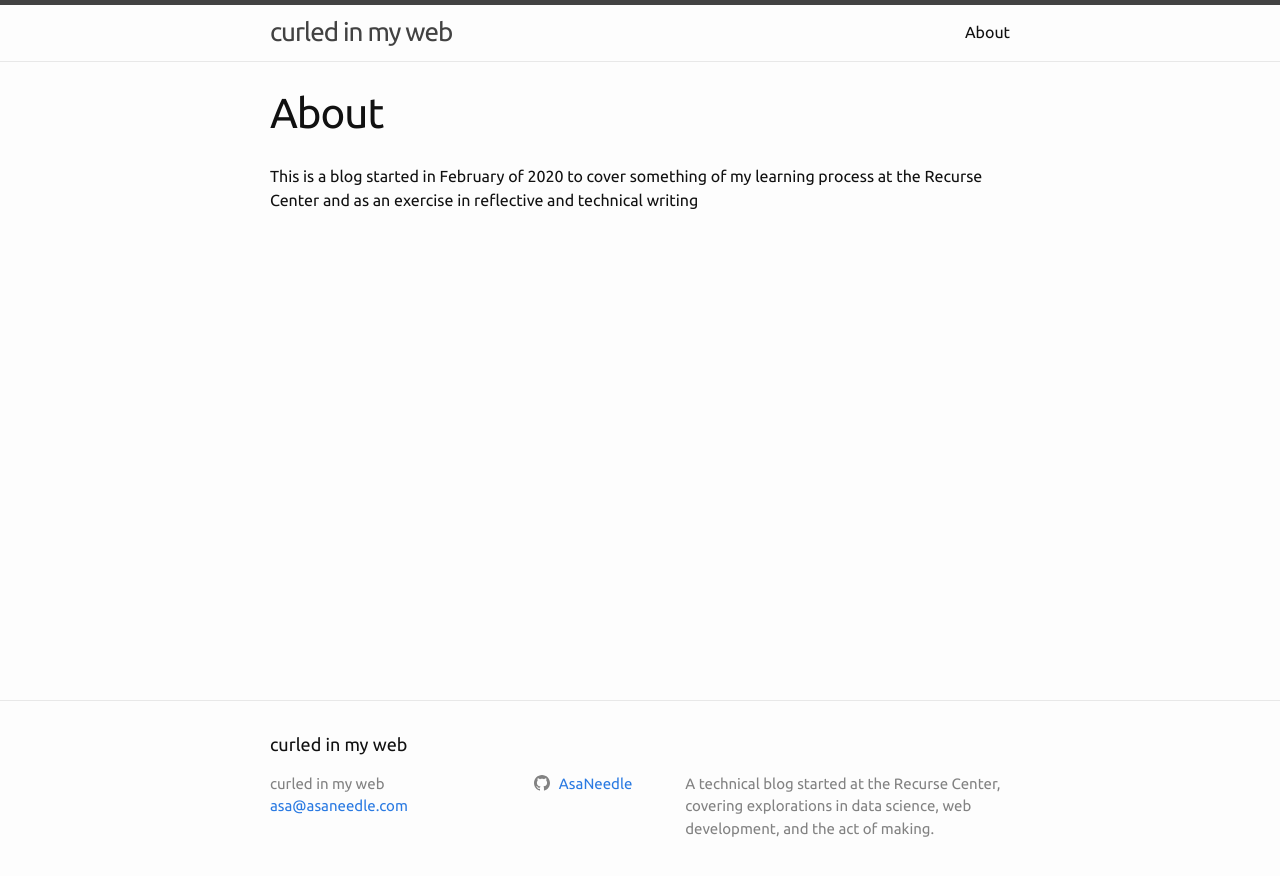
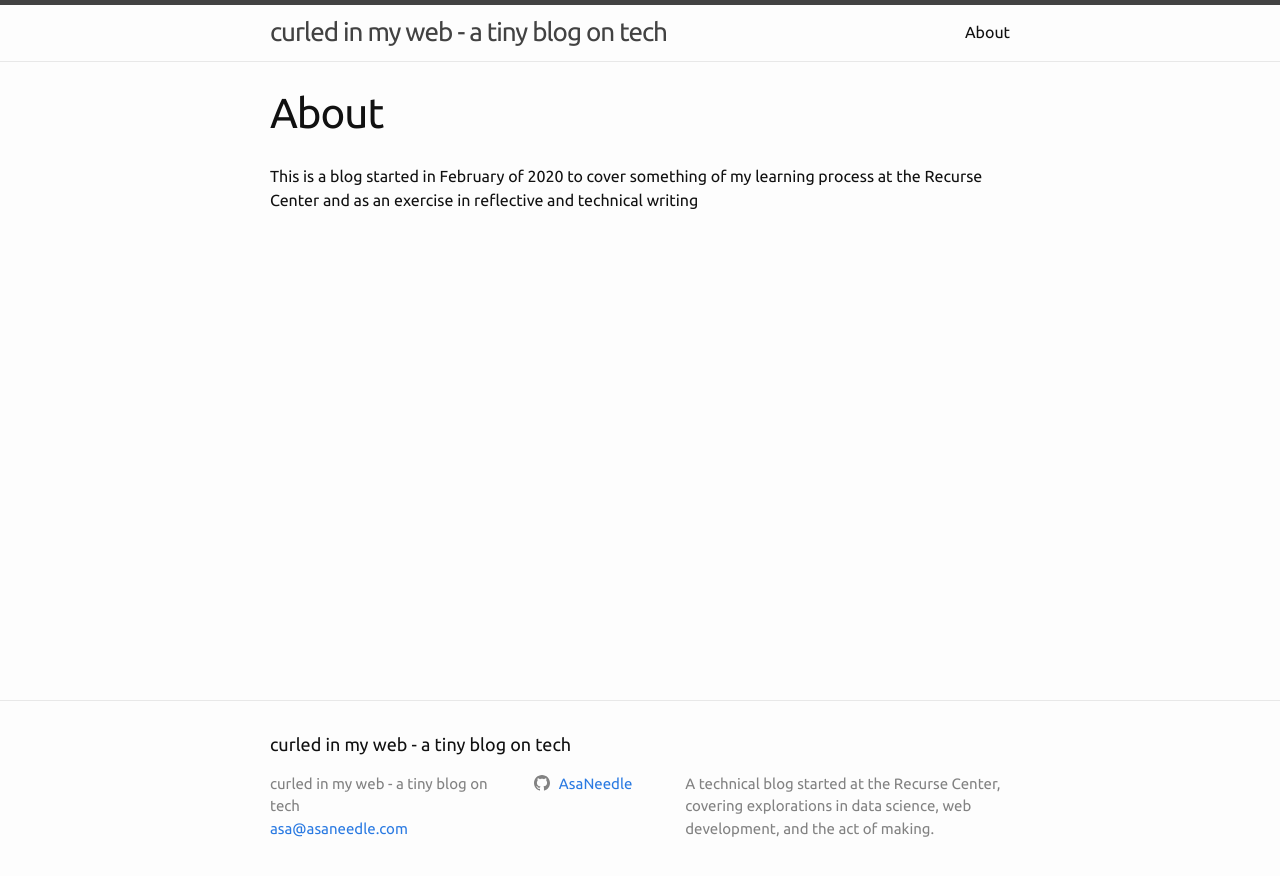
Before and after one commit to AsaNeedle/jekyll-technical-blog, a Jekyll site: the page built from about.markdown, in a window 1280 px wide. Shown: the top 876 px of the page. Built offline with Jekyll 4.4.1, drawn with Linux system fonts in a browser that asks for light colours.

```diff
--- a/_config.yml
+++ b/_config.yml
@@ -18,7 +18,7 @@
 # You can create any custom variable you would like, and they will be accessible
 # in the templates via {{ site.myvariable }}.
 
-title: curled in my web
+title: curled in my web - a tiny blog on tech
 email: asa@asaneedle.com
 description: >- # this means to ignore newlines until "baseurl:"
   A technical blog started at the Recurse Center, covering explorations in data science, web development, and the act of making.
```
Also changed, not shown: _posts/2020-03-02-week-three.markdown (added, +13 -0 lines), about.markdown (line endings or trailing spaces).
